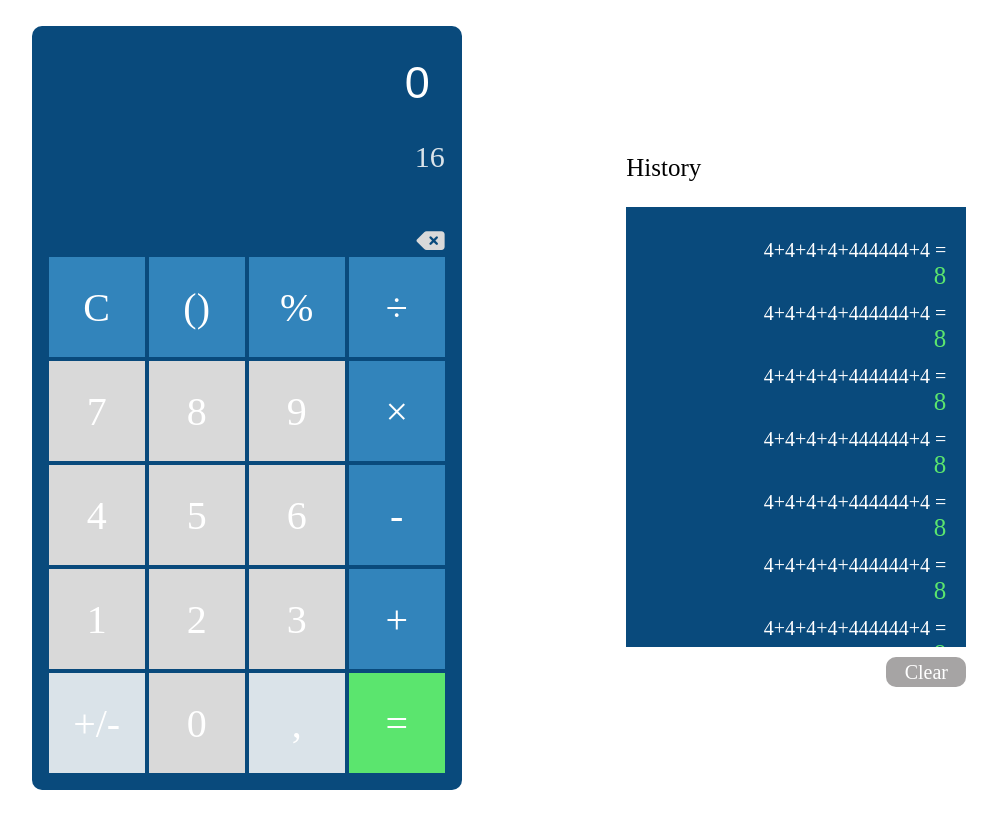
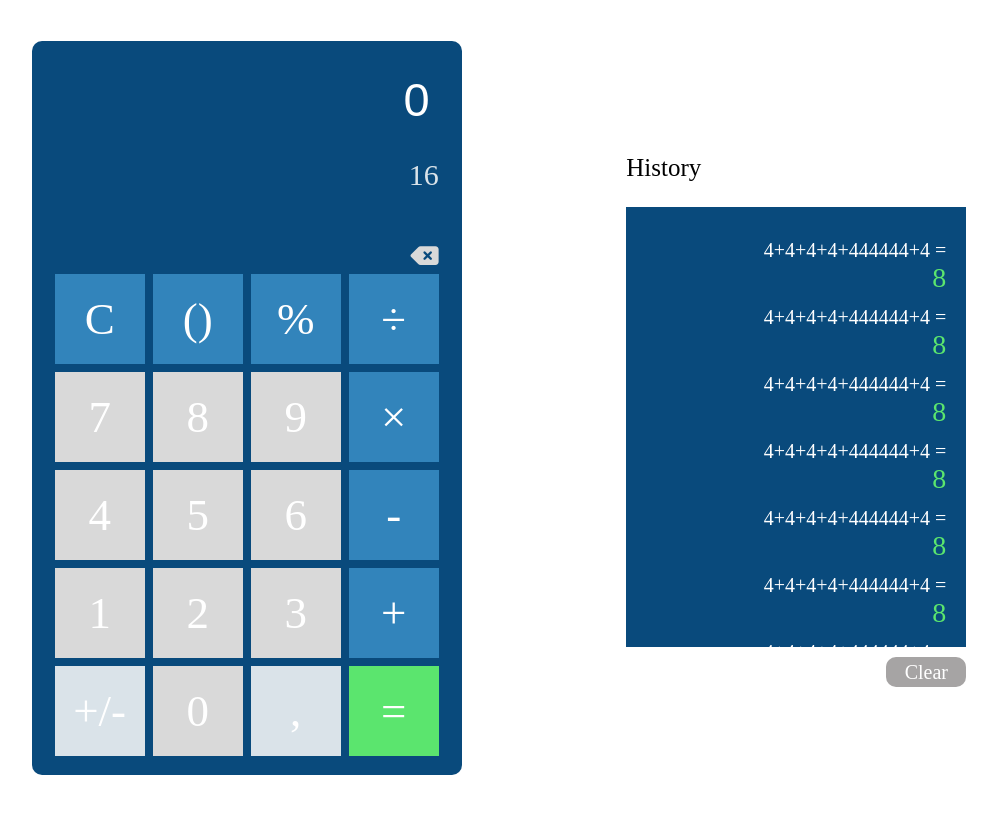
Before and after one commit to MajorEphraim/basic-calculator, a plain HTML site: page index.html in a window 1280 px wide. Shown: the whole page, without its empty margins (141-1138 px from the left). Drawn offline with Linux system fonts and the light colour scheme.

Commit message:
made c changes

```diff
--- a/index.html
+++ b/index.html
@@ -18,7 +18,7 @@
             <div class="buttons">
                 <div class="delete-btn-container">
                     <span>
-                        <i class="fa-solid fa-delete-left" style="font-size: 25px; color: #d9d9d9; margin: 2px;"></i>
+                        <i class="fa-solid fa-delete-left" style="font-size: 25px; color: #d9d9d9; margin: 2px; margin-right: 8px;"></i>
                     </span>
                 </div>
 
--- a/style.css
+++ b/style.css
@@ -26,9 +26,9 @@
 }
 
 #operation{
-    font-size: 45px;
+    font-size: 47px;
     text-align: right;
-    width: 400px;
+    width: 380px;
     resize: none;
     background-color: transparent;
     border: none;
@@ -39,7 +39,7 @@
 #answer{
     color: #DAE3E9;
     font-size: 30px;
-    margin-right: 2px;
+    margin-right: 8px;
 }
 
 .delete-btn-container{
@@ -49,18 +49,24 @@
     justify-content: flex-end;
 }
 
+.numeric-btns{
+    display:flex;
+    flex-direction: column;
+    align-items: center;
+}
+
 .first-row-btns, .second-row-btns, .third-row-btns, .forth-row-btns, .last-row-btns{
     display: flex;
     flex-direction: row;
 }
 
 .operator-btn, .number-btn, .text-btn, .equals-btn{
-    height: 100px;
-    width: 100px;
+    height: 90px;
+    width: 90px;
     display: flex;
     align-items: center;
     justify-content: center;
-    margin: 2px;
+    margin: 4px;
 }
 
 .operator-btn{
@@ -80,7 +86,7 @@
 }
 
 .btn-text{
-    font-size: 40px;
+    font-size: 45px;
     color: #fff;
 }
 
@@ -107,7 +113,7 @@
 }
 
 .history-answer{
-    font-size: 25px;
+    font-size: 28px;
     color: #5BE56E;
     margin: 0;
 }
```
